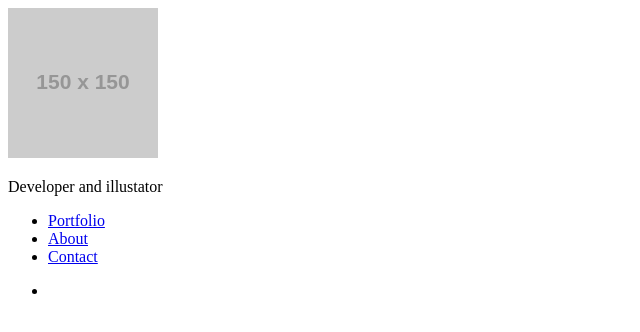
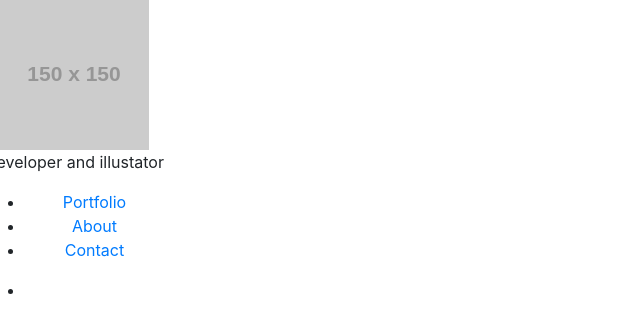
Before and after one commit to dianamaina/Portfolio, a plain HTML site: page Index.html in a window 1280 px wide. Shown: the whole page, without its empty margins (0-640 px from the left). Drawn offline with nearby package versions, Linux system fonts and the light colour scheme; placeholder pictures from the web are drawn by us.

Commit message:
added content

```diff
--- a/Index.html
+++ b/Index.html
@@ -10,24 +10,22 @@
         <title></title>
         <meta name="description" content="">
         <meta name="viewport" content="width=device-width, initial-scale=1">
-        <link rel="stylesheet" href="">
-        <link rel="https://cdn.jsdelivr.net/npm/foundation-sites@6.6.3/dist/js/foundation.min.js">
-
+        <link rel="stylesheet" href="style.css">
+        <link rel="stylesheet" href="https://cdn.jsdelivr.net/npm/bootstrap@4.5.3/dist/css/bootstrap.min.css" integrity="sha384-TX8t27EcRE3e/ihU7zmQxVncDAy5uIKz4rEkgIXeMed4M0jlfIDPvg6uqKI2xXr2" crossorigin="anonymous">
 
     </head>
     <body>
      <!-- header nav -->
         <div class="row">
             <div class="column text-center">
-                <img src="https://via.placeholder.com/150*150" alt="">
-                <p>Developer and illustator</p>
+                <img src="https://placehold.it/150*150" alt="">
+                <p>Developer and illustator </p>
                <div class="menu-centered">
                  <ul class="menu">
-                <li><a href="#">Portfolio</a></li>
-                <li><a href="#">About</a></li>
-                <li><a href="#">Contact</a></li>
-              </ul>
-               </div>
+                    <li><a href="index.html">Portfolio</a></li>
+                    <li><a href="about.html">About</a></li>
+                    <li><a href="contact.html">Contact</a></li>
+                 </ul>
             </div>
         </div>
         </div>
```
Also changed, not shown: Contact.html (+3 -3 lines), about.html (+4 -4 lines).
